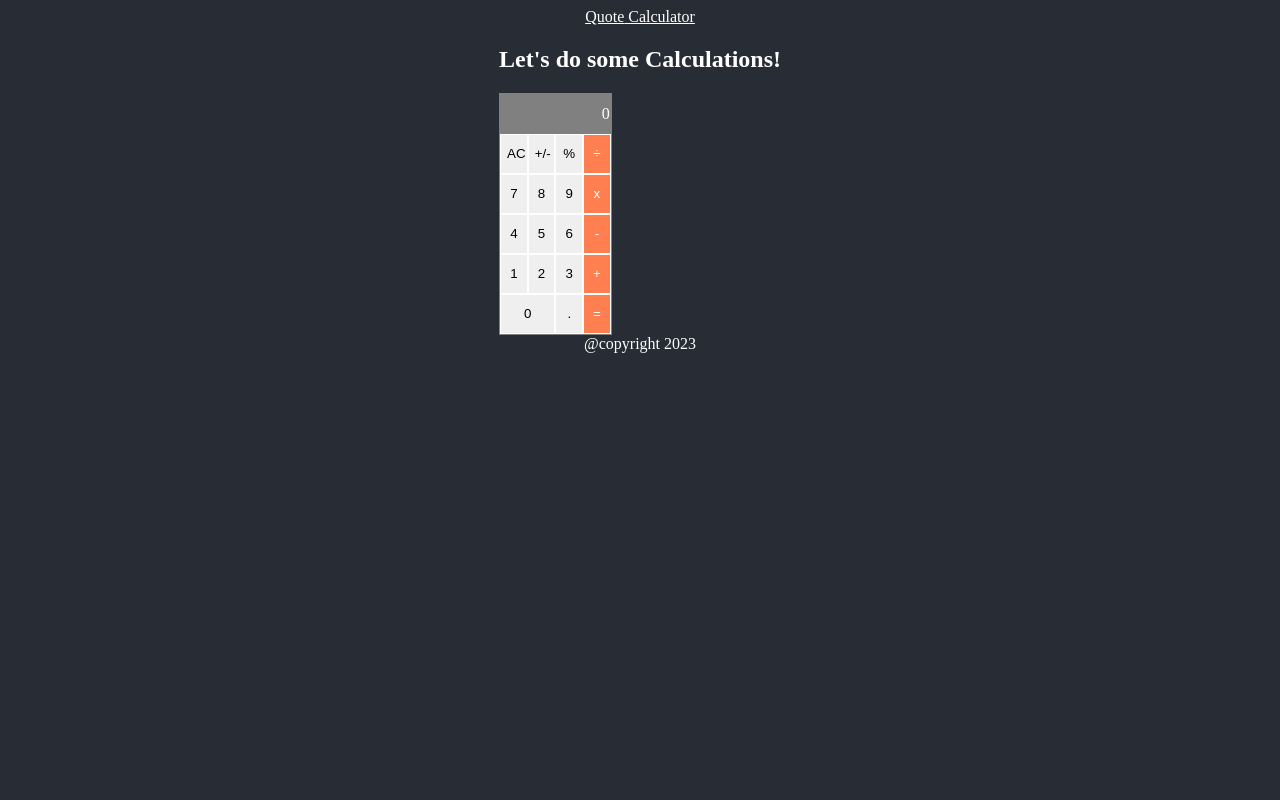
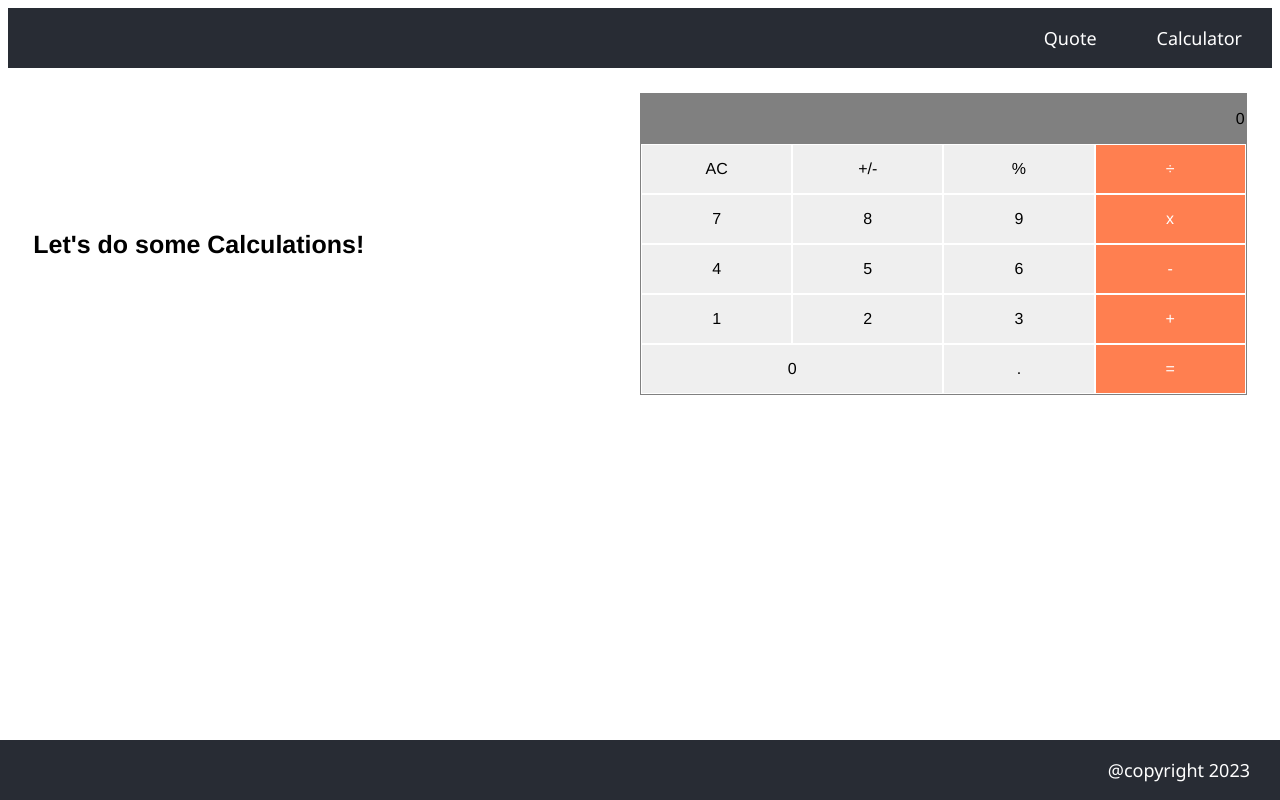
Before and after one commit to tawakuliKH/React-Math-magicians, a React (Create React App) app: page /calculator in a window 1280 px wide. Built offline with nearby package versions, Linux system fonts and the light colour scheme.

Commit message:
Update App.css for new elements added

```diff
--- a/src/App.css
+++ b/src/App.css
@@ -4,11 +4,8 @@
 ::before,
 ::after {
   box-sizing: border-box;
-  color: white;
-}
-
-body {
-  background-color: #282c34;
+  font-size: 16px;
+  font-family: 'Franklin Gothic Medium', 'Arial Narrow', Arial, sans-serif;
 }
 
 .App {
@@ -46,13 +43,22 @@ body {
 }
 
 .container {
-  width: 40%;
+  width: 50%;
   border: 1px solid gray;
+}
+
+.conatainer-fluid {
+  display: flex;
+  flex-direction: row;
+  justify-content: space-between;
+  padding:2%;
+  align-items: center;
+  width: 100%;
 }
 
 .result {
   background-color: gray;
-  height: 40px;
+  height: 50px;
   display: flex;
   flex-direction: column;
   text-align: right;
@@ -68,7 +74,7 @@ body {
 
 .btn {
   width: 25%;
-  height: 40px;
+  height: 50px;
   color: black;
   border: 1px solid white;
 }
@@ -86,6 +92,46 @@ body {
   width: 50%;
 }
 
+.navbar {
+  display:  flex;
+  flex-direction: row;
+  justify-content: right;
+  margin-right: ;
+  align-items: center;
+  background-color: #282c34;
+  height: 60px;
+  width: 100%;
+}
+
+.nav-menu {
+  color: white;
+  font-size: 18px;
+  font-family: 'Segoe UI', Tahoma, Geneva, Verdana, sans-serif;
+  text-decoration: none;
+  padding: 30px;
+}
+
+.nav-menu:hover {
+  color: darkgray;
+}
+
+.footer {
+  position: fixed;
+  bottom: 0;
+}
+
+h2 {
+  font-size: 25px;
+}
+
+.error {
+  color: red;
+}
+
+.quote {
+  font-size: 25px;
+}
+
 @media (min-width: 480px) and (max-width: 764px) {
   .vector {
     display: none;
```
